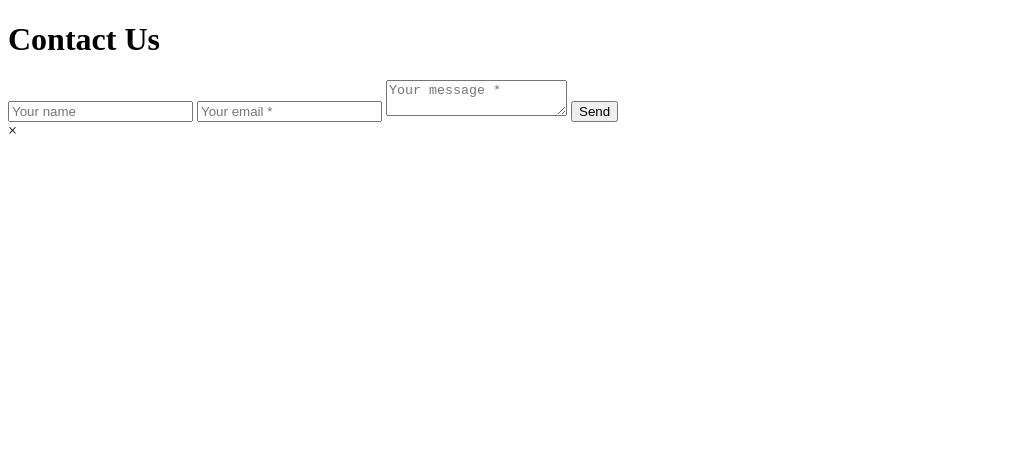
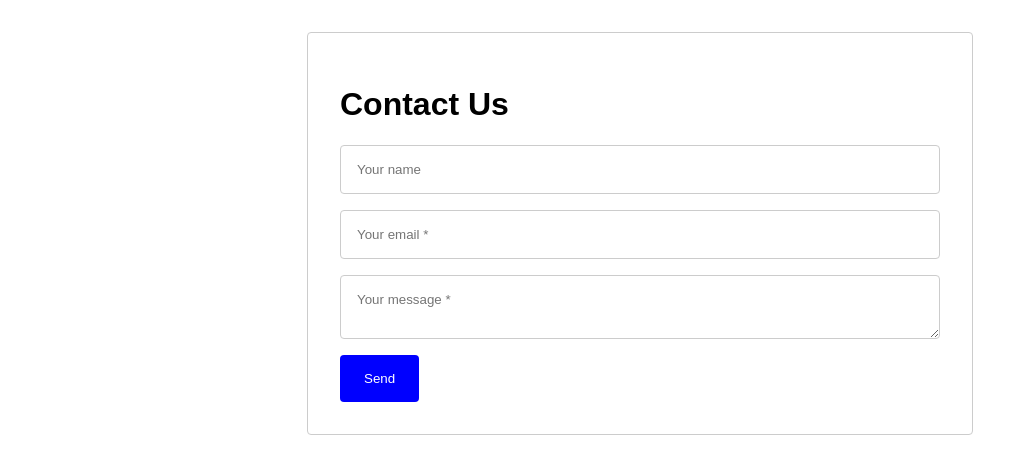
Before and after one commit to ilayda-the-Disc0Queen/ilayda-contact-form-task, a website with bundled scripts: page index.html in a window 1280 px wide. Shown: the whole page, without its empty margins (0-1028 px from the left). Built offline with nearby package versions, Linux system fonts and the light colour scheme.

Commit message:
fixed styling issues to match given image

```diff
--- a/index.html
+++ b/index.html
@@ -1,22 +1,34 @@
 <!DOCTYPE html>
 <html lang="en">
-
   <head>
-    <meta charset="UTF-8">
-    <meta name="viewport" content="width=device-width">
+    <meta charset="UTF-8" />
+    <meta name="viewport" content="width=device-width" />
     <title>Contact Form Task</title>
-    <link rel="stylesheet" href="./src/scss/style.css">
+    <link rel="stylesheet" href="/src/css/style.css" />
   </head>
 
   <body>
-
     <div class="form-container">
       <h1>Contact Us</h1>
       <form>
-            <input type="text" name="name" placeholder="Your name" class="input-field">
-            <input type="text" name="email" placeholder="Your email *" class="input-field">
-            <textarea name="message" placeholder="Your message *" class="input-field"></textarea>
-            <input type="submit" value="Send" class="submit-btn">
+        <input
+          type="text"
+          name="name"
+          placeholder="Your name"
+          class="input-field"
+        />
+        <input
+          type="text"
+          name="email"
+          placeholder="Your email *"
+          class="input-field"
+        />
+        <textarea
+          name="message"
+          placeholder="Your message *"
+          class="input-field"
+        ></textarea>
+        <input type="submit" value="Send" class="submit-btn" />
       </form>
     </div>
 
@@ -28,9 +40,6 @@
       </div>
     </div>
 
-
     <script src="./src/js/init.js" type="module"></script>
-
   </body>
-
 </html>
--- a/src/css/style.css
+++ b/src/css/style.css
@@ -17,6 +17,7 @@ body {
 	margin-bottom: 1rem;
 	border: 1px solid #ccc;
 	border-radius: 4px;
+    box-sizing: border-box;
 }
 
 textarea {
```
Lines whose indentation alone changed are shown as unchanged.
